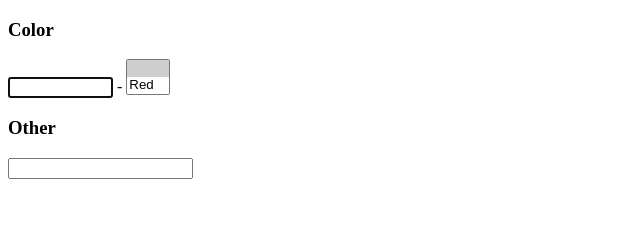
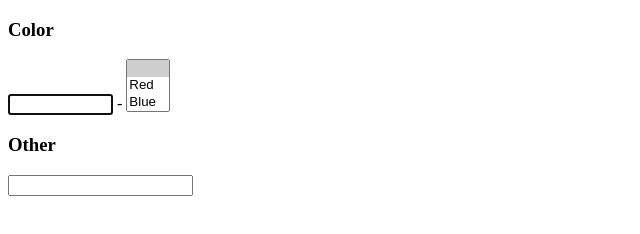
Before and after one commit to tadamak/jquery-codefilter, a plain HTML site: page example/index.html in a window 1280 px wide. Shown: the whole page, without its empty margins (0-640 px from the left). Drawn offline with nearby package versions, Linux system fonts and the light colour scheme.

Commit message:
plugin pattern

```diff
--- a/example/index.html
+++ b/example/index.html
@@ -6,7 +6,7 @@
   <script type="text/javascript" src="../src/jquery.codefilter.js"></script>
   <script>
     jQuery(function($) {
-      $("#code").codeFilter("#ddl");
+      $("#code").codefilter("#ddl");
       $("#code").focus();
     });
   </script>
--- a/src/jquery.codefilter.js
+++ b/src/jquery.codefilter.js
@@ -1,50 +1,53 @@
-(function($) {
-
 $.fn.hideOption = function() {
-    this.each(function() {
+  return this.each(function() {
     $(this).wrap('<span>').parent().hide()
   });
 };
 
 $.fn.showOption = function() {
-    this.each(function() {
+  return this.each(function() {
     var $span = $(this);
     var opt = $span.children()[0];
     $span.replaceWith(opt);
   });
 };
 
-  var CodeFilter = function (src, where, settings) {
-    settings = jQuery.extend({
-        property: 'text'
-    }, settings);
+$.fn.codefilter = function(selector, options) {
 
-    var $src = $(src);
-    var $where = $(where);
+  var options = $.extend({
+    selector_size: 3
+  }, options);
 
-    $src.bind({
-      focus: function() { $where.attr('size', 2); },
-      blur: function() { $where.attr('size', 1); }
+  return this.each(function() {
+
+    // prepare elements
+    var $code = $(this);
+    var $selector = $(selector);
+
+    // bind events
+    $code.bind({
+      focus: function() { $selector.attr('size', options.selector_size); },
+      blur: function() { $selector.attr('size', 1); }
     });
 
-    $src.bind('keyup', function() {
-      var code = $src.val();
+    $selector.bind('change', function() {
+      $code.val(this.value);
+    });
 
-      $where.val(code);
+    $code.bind('keyup', function() {
+      var code = $code.val();
+
+      $selector.val(code);
 
       if (code.length == 0) {
-        $where.children('span').showOption();
+        $selector.children('span').showOption();
         return;
       }
 
-      $where.children('option:not([value^="' + code + '"])').hideOption();
-      $where.find('span > option[value^="' + code + '"]').parent().showOption();
+      $selector.children('option:not([value^="' + code + '"])').hideOption();
+      $selector.find('span > option[value^="' + code + '"]').parent().showOption();
     });
-  }
 
-  $.fn.codeFilter = function (where, opts) {
-	  var bleh =  new CodeFilter(this, where, opts);
-  }
+  });
 
-})(jQuery);
-/* END */
+};
```
Lines whose indentation alone changed are shown as unchanged.
